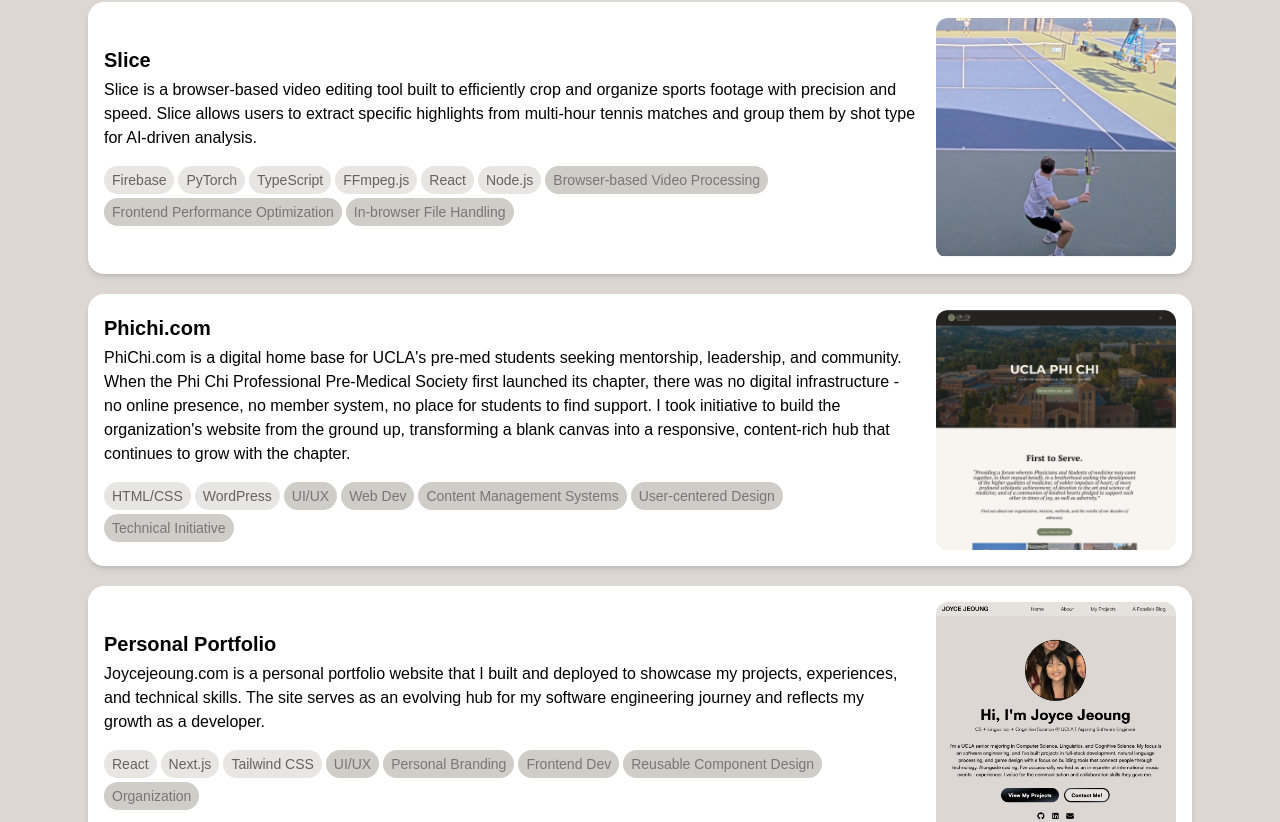
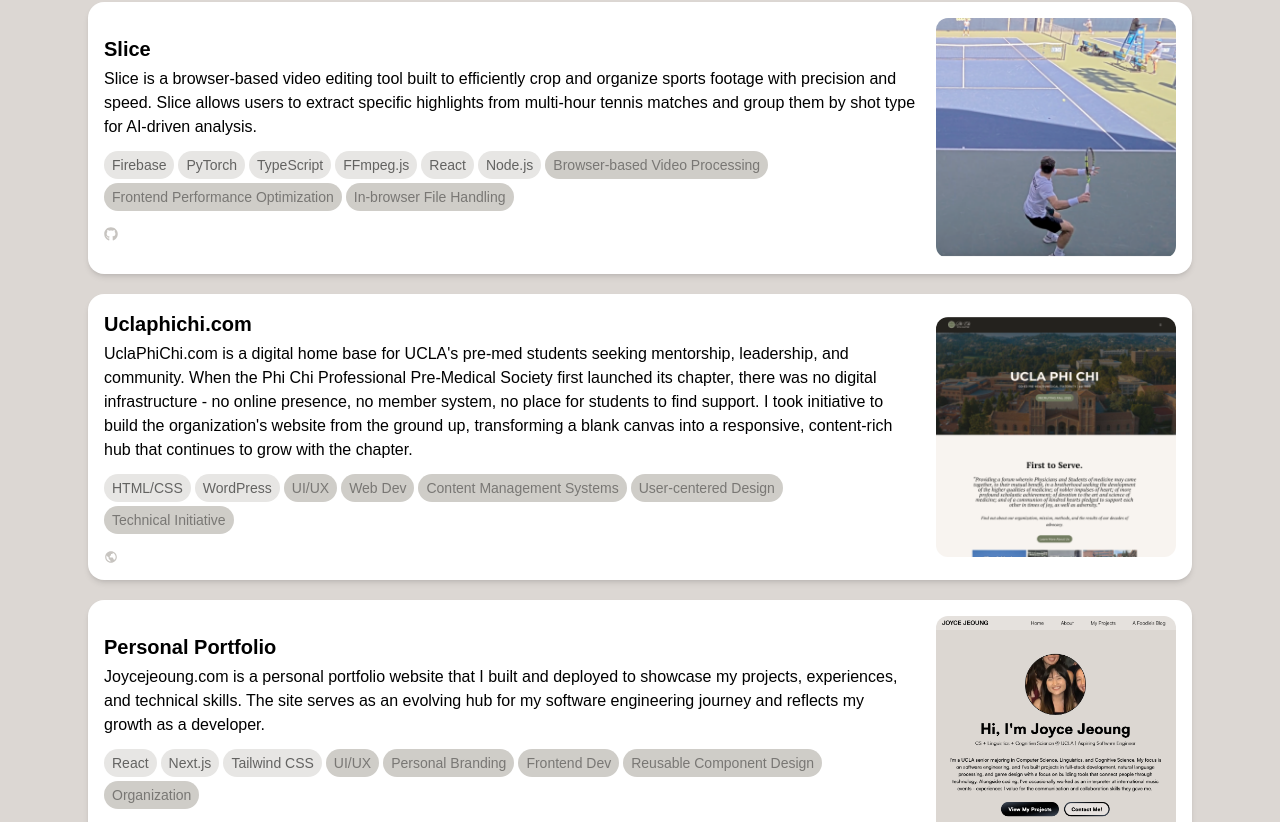
Before and after one commit to 1004yeeun/personal-portfolio, a Next.js app: page / in a window 1280 px wide. Shown: the part 2518-3340 px from the top of the page. Built offline with nearby package versions, Linux system fonts and the light colour scheme.

Commit message:
Add links for project components

```diff
--- a/src/app/components/Project.jsx
+++ b/src/app/components/Project.jsx
@@ -1,7 +1,8 @@
 import Image from 'next/image';
-import { FaExternalLinkAlt, FaGithub } from 'react-icons/fa';
+import { FaGithub } from 'react-icons/fa';
+import { BiWorld } from 'react-icons/bi';
 
-export default function Project({ name, description, image, tech = [], skill = [] }) {
+export default function Project({ name, description, image, tech = [], skill = [], github, link }) {
     return (
         <div className="rounded-2xl shadow-md p-4 bg-white hover:shadow-xl transition">
             <div className="flex flex-col items-center md:flex-row md:items-center gap-3">
@@ -9,7 +10,7 @@ export default function Project({ name, description, image, tech = [], skill = [
                     <h2 className="text-xl font-semibold mb-1 text-black">{name}</h2>
                     <p className="text-black">{description}</p>
 
-                    <div className="flex flex-wrap gap-1 mb-1 pt-4">
+                    <div className="flex flex-wrap gap-1 sm:mb-2 mb-1 pt-3">
                         {tech.map((t, i) => (
                             <span
                                 key={i}
@@ -27,6 +28,29 @@ export default function Project({ name, description, image, tech = [], skill = [
                             </span>
                         ))}
                     </div>
+
+                    <div className="flex gap-4 pt-2">
+                        {github && (
+                            <a
+                                href={github}
+                                target="_blank"
+                                rel="noopener noreferrer"
+                                className="inline-flex items-center gap-1.5 text-sm text-[#c7c4c0] hover:text-black transition"
+                            >
+                                <FaGithub /> <span className="block sm:hidden">source code</span>
+                            </a>
+                        )}
+                        {link && (
+                            <a
+                                href={link}
+                                target="_blank"
+                                rel="noopener noreferrer"
+                                className="inline-flex items-center gap-1.5 text-sm text-[#c7c4c0] hover:text-black transition"
+                            >
+                                <BiWorld /> <span className="block sm:hidden">live demo</span>
+                            </a>
+                        )}
+                    </div>
                 </div>
                 <div className="md:ml-2 shrink-0">
                     <div className="relative w-50 h-50 md:w-60 md:h-60 rounded-xl overflow-hidden">
--- a/src/app/components/ProjectSection.jsx
+++ b/src/app/components/ProjectSection.jsx
@@ -11,6 +11,7 @@ const ProjectSection = () => {
                 image="/images/foodie-fam-image.png"
                 tech={["React", "Node.js", "Express", "MongoDB Atlas (NoSQL)", "Git/GitHub"]}
                 skill={["Full-Stack", "Backend Dev", "Authentication/Secure Login", "Rest API", "Leadership", "Team Collaboration", "Communication", "Version Control"]}
+                github="https://github.com/dkmrn/foodie-fam"
             />
 
             <Project
@@ -19,6 +20,7 @@ const ProjectSection = () => {
                 image="/images/marble-madness-image.png"
                 tech={["C++"]}
                 skill={["Object-Oriented Programming", "Inheritance", "Polymorphism", "Memory Management", "Debugging", "Optimization"]}
+                github="https://github.com/1004yeeun/marble-madness"
             />
 
             <Project
@@ -27,14 +29,16 @@ const ProjectSection = () => {
                 image="/images/slice-image.png"
                 tech={["Firebase", "PyTorch", "TypeScript", "FFmpeg.js", "React", "Node.js"]}
                 skill={["Browser-based Video Processing", "Frontend Performance Optimization", "In-browser File Handling"]}
+                github="https://github.com/1004yeeun/slice"
             />
 
             <Project
-                name="Phichi.com"
-                description="PhiChi.com is a digital home base for UCLA's pre-med students seeking mentorship, leadership, and community. When the Phi Chi Professional Pre-Medical Society first launched its chapter, there was no digital infrastructure - no online presence, no member system, no place for students to find support. I took initiative to build the organization's website from the ground up, transforming a blank canvas into a responsive, content-rich hub that continues to grow with the chapter."
+                name="Uclaphichi.com"
+                description="UclaPhiChi.com is a digital home base for UCLA's pre-med students seeking mentorship, leadership, and community. When the Phi Chi Professional Pre-Medical Society first launched its chapter, there was no digital infrastructure - no online presence, no member system, no place for students to find support. I took initiative to build the organization's website from the ground up, transforming a blank canvas into a responsive, content-rich hub that continues to grow with the chapter."
                 image="/images/phichi-image.png"
                 tech={["HTML/CSS", "WordPress"]}
                 skill={["UI/UX", "Web Dev", "Content Management Systems", "User-centered Design", "Technical Initiative"]}
+                link="https://uclaphichi.com"
             />
 
             <Project
@@ -43,6 +47,8 @@ const ProjectSection = () => {
                 image="/images/personal-portfolio-image.png"
                 tech={["React", "Next.js", "Tailwind CSS"]}
                 skill={["UI/UX", "Personal Branding", "Frontend Dev", "Reusable Component Design", "Organization"]}
+                github="https://github.com/1004yeeun/personal-portfolio"
+                link="https://joycejeoung.com"
             />
         </div>
     );
```
